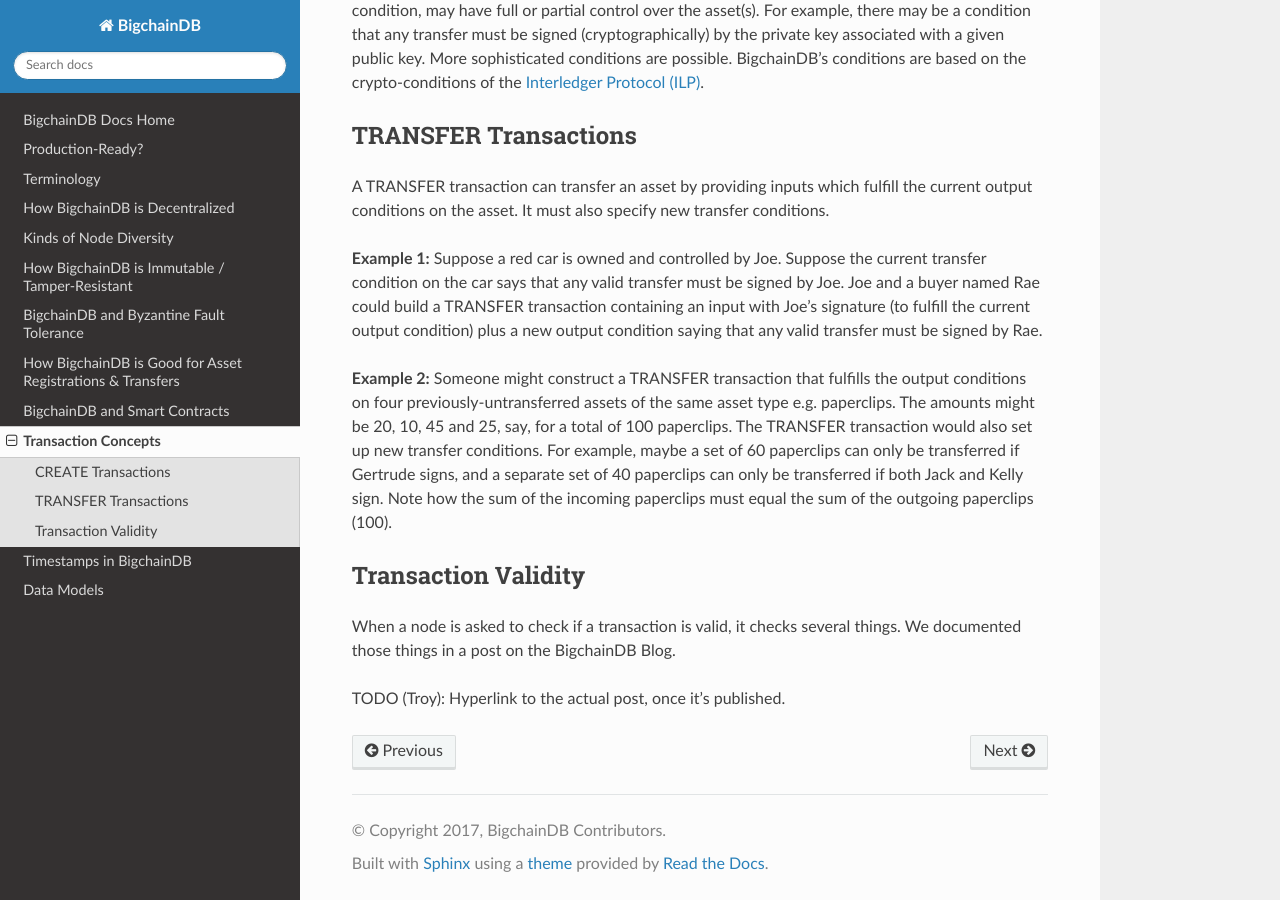
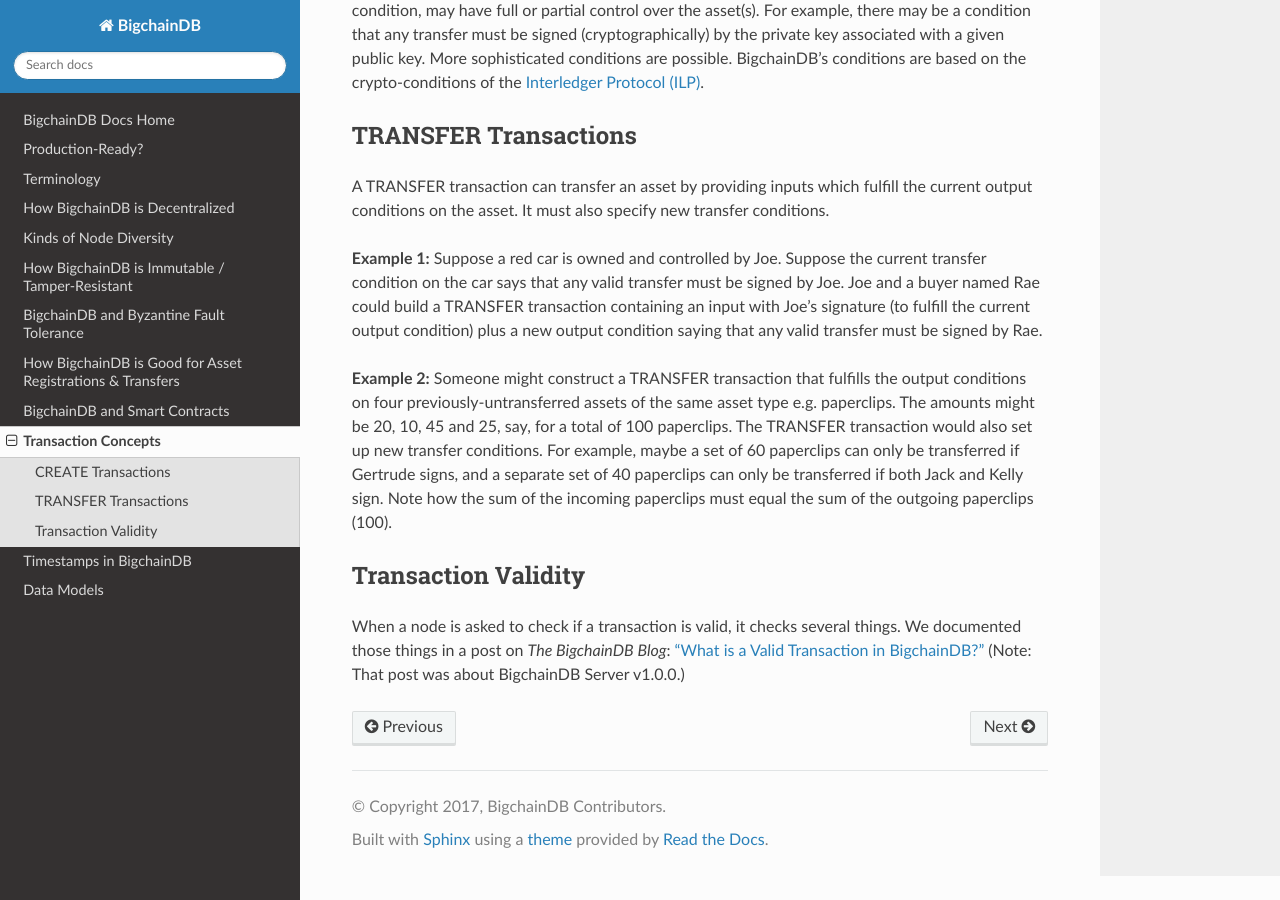
Before and after one commit to bigchaindb/bigchaindb, a Sphinx documentation site: the page built from docs/root/source/transaction-concepts.md, in a window 1280 px wide and 900 px high, scrolled down 577 px. Built offline with Sphinx 7.4.7 and the Read the Docs theme 2.0.0, drawn with Linux system fonts in a browser that asks for light colours; some of the changed text lies outside the part shown.

Commit message:
Added a link to the post 'What is a Valid Transaction in BigchainDB?'

```diff
--- a/docs/root/source/transaction-concepts.md
+++ b/docs/root/source/transaction-concepts.md
@@ -1,10 +1,11 @@
 # Transaction Concepts
 
-In BigchainDB, _Transactions_ are used to register, issue, create or transfer
+In BigchainDB, _transactions_ are used to register, issue, create or transfer
 things (e.g. assets).
 
 Transactions are the most basic kind of record stored by BigchainDB. There are
 two kinds: CREATE transactions and TRANSFER transactions.
+
 
 ## CREATE Transactions
 
@@ -26,6 +27,7 @@
 given public key. More sophisticated conditions are possible. BigchainDB's
 conditions are based on the crypto-conditions of the [Interledger Protocol
 (ILP)](https://interledger.org/).
+
 
 ## TRANSFER Transactions
 
@@ -53,9 +55,10 @@
 Note how the sum of the incoming paperclips must equal the sum
 of the outgoing paperclips (100).
 
+
 ## Transaction Validity
 
 When a node is asked to check if a transaction is valid, it checks several
-things. We documented those things in a post on the BigchainDB Blog.
-
-TODO (Troy): Hyperlink to the actual post, once it's published.
+things. We documented those things in a post on *The BigchainDB Blog*:
+["What is a Valid Transaction in BigchainDB?"](https://blog.bigchaindb.com/what-is-a-valid-transaction-in-bigchaindb-9a1a075a9598)
+(Note: That post was about BigchainDB Server v1.0.0.)
```
